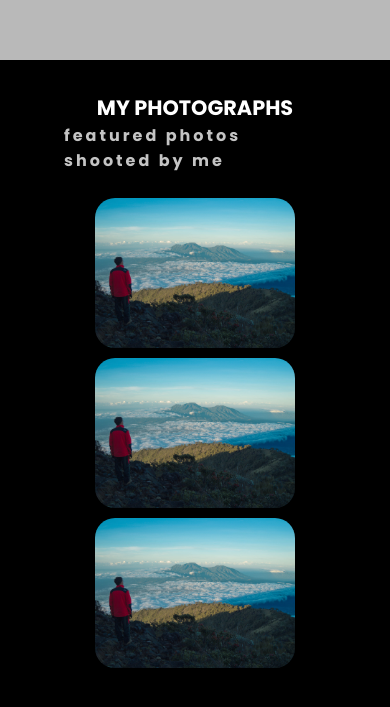
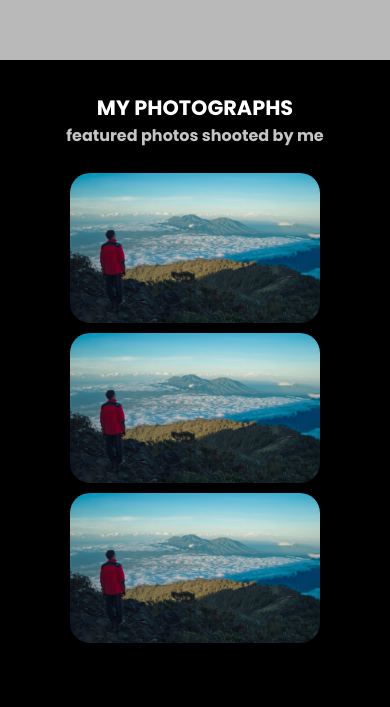
Before and after one commit to zubeirarhesta/zmarhesta, a Next.js app: page / in a window 390 px wide. Shown: the part 784-1491 px from the top of the page. Built offline with nearby package versions, Linux system fonts and the light colour scheme.

Commit message:
fixed some bugs in photo section

```diff
--- a/components/home-page/photo-section.module.css
+++ b/components/home-page/photo-section.module.css
@@ -69,6 +69,8 @@
 
   .photo_sub_title {
     font-size: 1em;
+    letter-spacing: 0;
+    text-align: center;
   }
 
   .cards_container {
--- a/components/ui/card.module.css
+++ b/components/ui/card.module.css
@@ -16,7 +16,7 @@
 @media (max-width: 400px) {
   .card {
     height: 150px;
-    width: 200px;
+    width: 250px;
     margin: 5px 10px;
   }
 }
```
